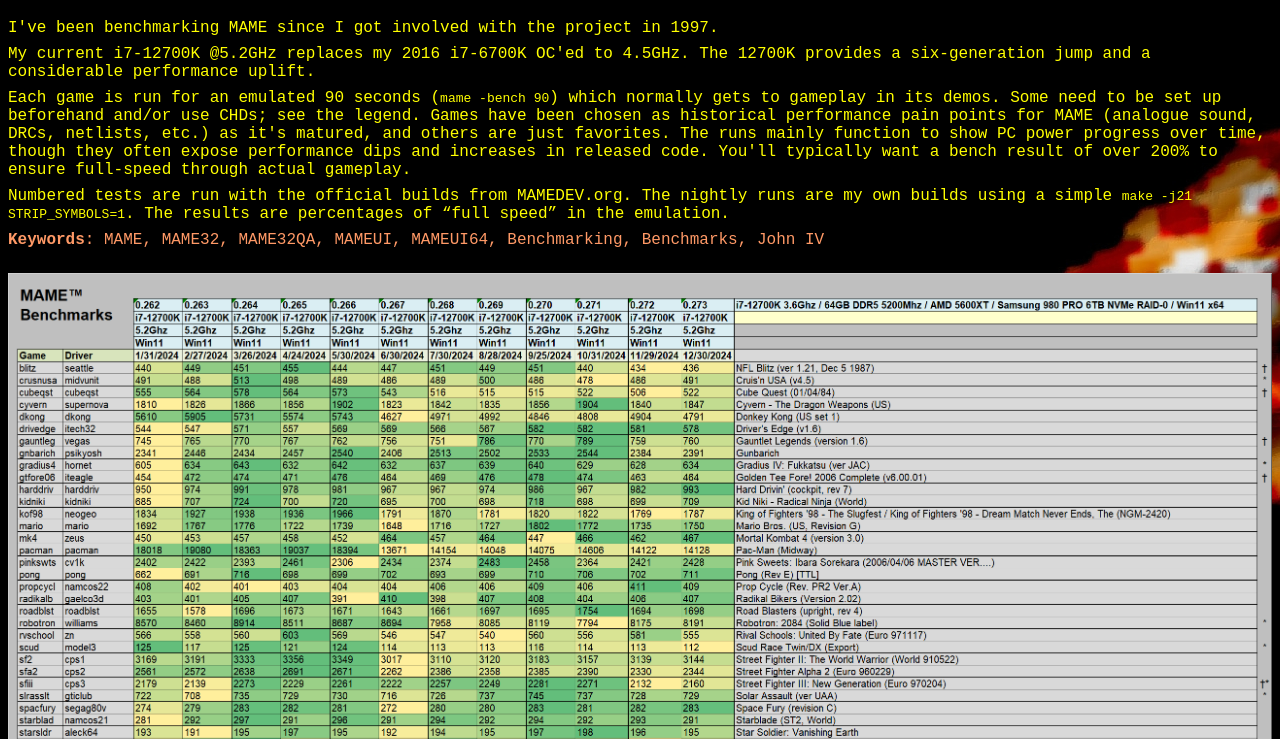
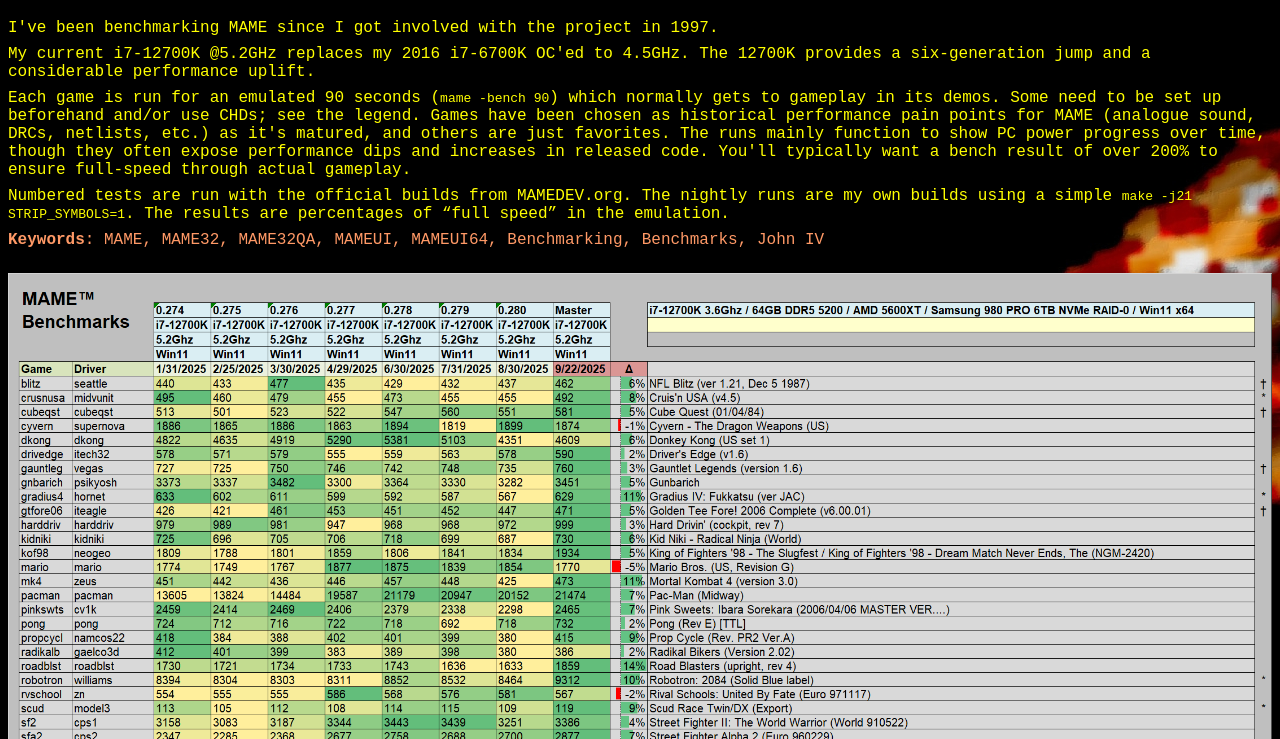
Before and after one commit to john-iv/iv-play, a plain HTML site: page bench.html in a window 1280 px wide. Shown: the part 61-800 px from the top of the page. Drawn offline with Linux system fonts and the light colour scheme.

Commit message:
Add files via upload

```diff
--- a/bench.html
+++ b/bench.html
@@ -52,7 +52,7 @@
     <p class="highlight"><strong>Keywords</strong>: MAME, MAME32, MAME32QA, MAMEUI, MAMEUI64, Benchmarking, Benchmarks, John IV</p>
 
     <!-- Benchmark images -->
-    <p><a href="2025.png"><img src="2024.png" alt="MAME Benchmarks 2025"></a></p>
+    <p><a href="2025.png"><img src="2025.png" alt="MAME Benchmarks 2025"></a></p>
     <p><a href="2024.png"><img src="2024.png" alt="MAME Benchmarks 2024"></a></p>
     <p><a href="2023.png"><img src="2023.png" alt="MAME Benchmarks 2023"></a></p>
     <p><a href="2022.png"><img src="2022.png" alt="MAME Benchmarks 2022"></a></p>
```
